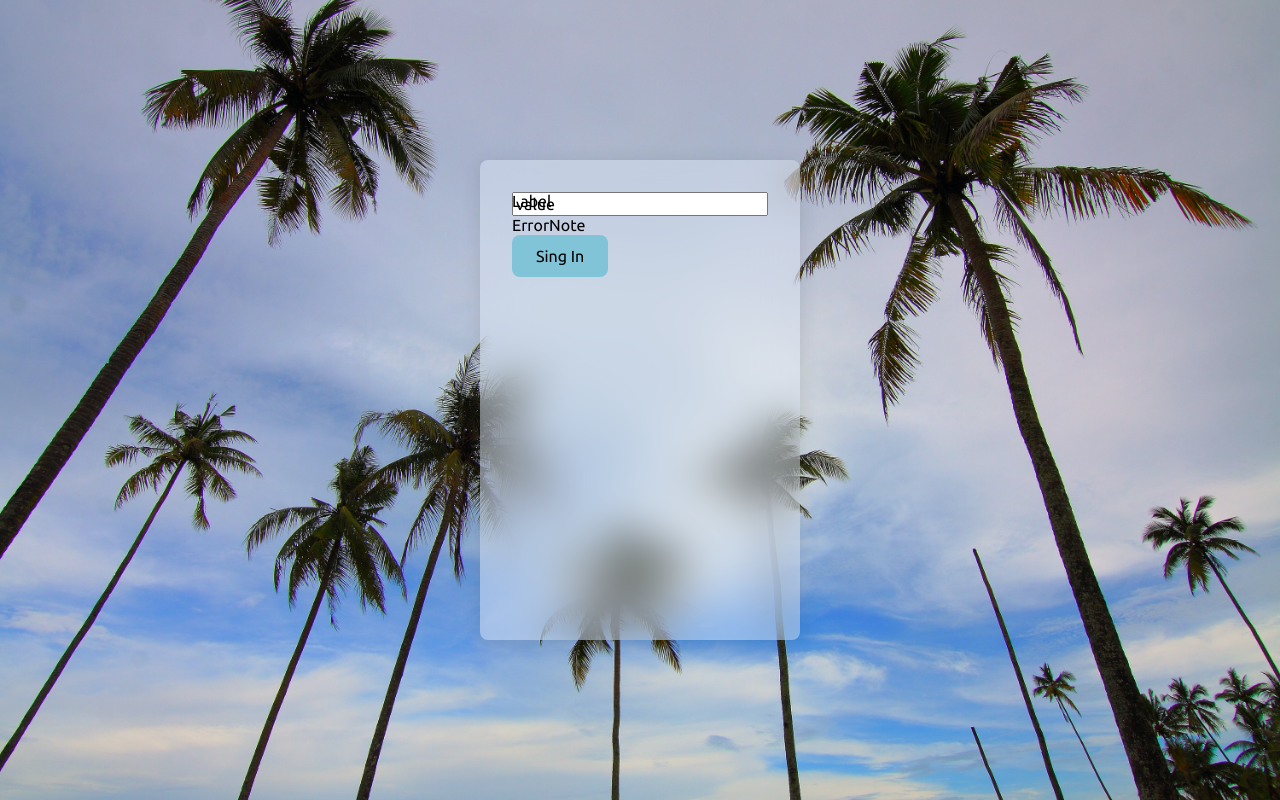
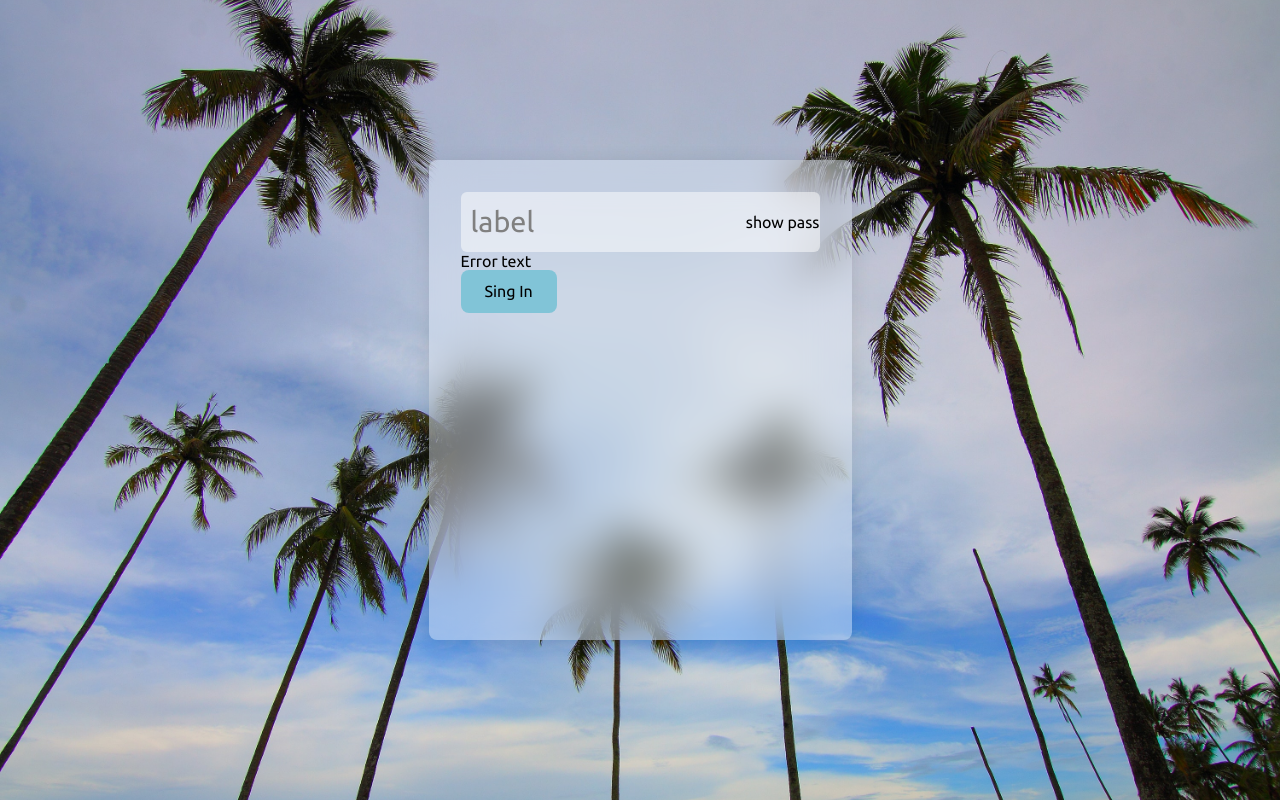
Before and after one commit to ekb1zh/test-beautiful-form, a React (Create React App) app: page / in a window 1280 px wide. Built offline with nearby package versions, Linux system fonts and the light colour scheme.

Commit message:
Create new Input2 component, and add some styles

```diff
--- a/src/App.tsx
+++ b/src/App.tsx
@@ -1,15 +1,15 @@
 import React from 'react'
 
 import Main from 'src/components/Main'
+import Input2 from 'src/components/Input2'
 import Form from 'src/components/Form'
-import Input from 'src/components/Input'
 import Button from 'src/components/Button'
 
 const App: React.FC = () => {
   return (
     <Main>
       <Form>
-        <Input.Text />
+        <Input2 />
         <Button>Sing In</Button>
       </Form>
     </Main>
--- /dev/null
+++ b/src/components/Input2/Input.module.scss
@@ -0,0 +1,60 @@
+$transition: 0.2s;
+
+.root {
+  .inputContainer {
+    position: relative;
+
+    .input {
+      width: 100%;
+      padding: 26px 10px 8px;
+      border-radius: 6px;
+      font-size: 1.4rem;
+      background: rgba(255, 255, 255, 0.5);
+      transition: $transition;
+
+      &:hover {
+        background: rgba(255, 255, 255, 0.7);
+      }
+
+      &:focus {
+        background: rgba(255, 255, 255, 0.8);
+      }
+    }
+
+    .label {
+      position: absolute;
+      left: 0;
+      top: 50%;
+      transform: translate(0, -50%);
+
+      transition: $transition;
+      padding: 8px 10px;
+
+      font-size: 1.8rem;
+      color: grey;
+      cursor: text;
+    }
+
+    // !!!!!!!!! TODO: Add js check for empty value, and add new className
+    .input:focus + .label {
+      top: 0;
+      transform: none;
+
+      font-size: 0.8rem;
+      color: black;
+      cursor: default;
+
+      font-weight: 500;
+    }
+
+    .showPasBtn {
+      position: absolute;
+      right: 0;
+
+      height: 100%;
+    }
+  }
+
+  .error {
+  }
+}
--- /dev/null
+++ b/src/components/Input2/Input.tsx
@@ -0,0 +1,24 @@
+import React from 'react'
+
+import styles from 'src/components/Input2/Input.module.scss'
+
+const INPUT_ID = 'input-id'
+
+const Input: React.FC<React.PropsWithChildren> = ({ children }) => {
+  return (
+    <div className={styles.root}>
+      <div className={styles.inputContainer}>
+        <input className={styles.input} id={INPUT_ID} />
+        <label className={styles.label} htmlFor={INPUT_ID}>
+          label
+        </label>
+        <button type='button' className={styles.showPasBtn}>
+          show pass
+        </button>
+      </div>
+      <span className={styles.error}>Error text</span>
+    </div>
+  )
+}
+
+export default Input
--- /dev/null
+++ b/src/components/Input2/index.tsx
@@ -0,0 +1 @@
+export { default } from 'src/components/Input2/Input'
--- a/src/styles/base.scss
+++ b/src/styles/base.scss
@@ -15,9 +15,3 @@ body,
 #root {
   height: inherit;
 }
-
-button {
-  border: none;
-  background: none;
-  padding: 0;
-}
--- a/src/styles/index.scss
+++ b/src/styles/index.scss
@@ -1,2 +1,3 @@
 @use '../../node_modules/normalize.css/normalize.css';
 @use './base.scss';
+@use './reset.scss';
--- /dev/null
+++ b/src/styles/reset.scss
@@ -0,0 +1,11 @@
+button {
+  border: none;
+  background: none;
+  padding: 0;
+  cursor: pointer;
+}
+
+input {
+  border: none;
+  outline: none;
+}
```
